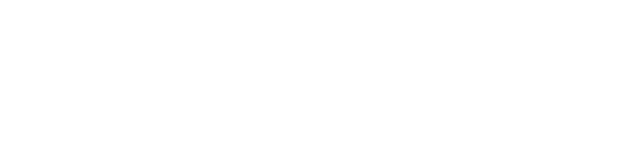
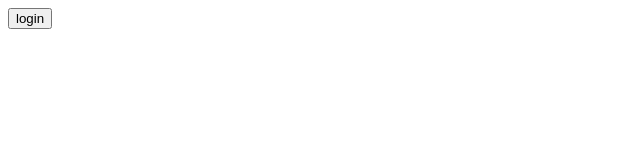
Before and after one commit to Aydasedighi/MIRRO, a plain HTML site: page INDEX.HTML in a window 1280 px wide. Shown: the whole page, without its empty margins (0-640 px from the left). Drawn offline with Linux system fonts and the light colour scheme.

Commit message:
create header

```diff
--- a/INDEX.HTML
+++ b/INDEX.HTML
@@ -6,5 +6,11 @@
     <meta name="viewport" content="width=device-width, initial-scale=1.0" />
     <title>APS</title>
   </head>
-  <body></body>
+  <body>
+    <header>
+      <a href="#">
+        <button>login</button>
+      </a>
+    </header>
+  </body>
 </html>
```
